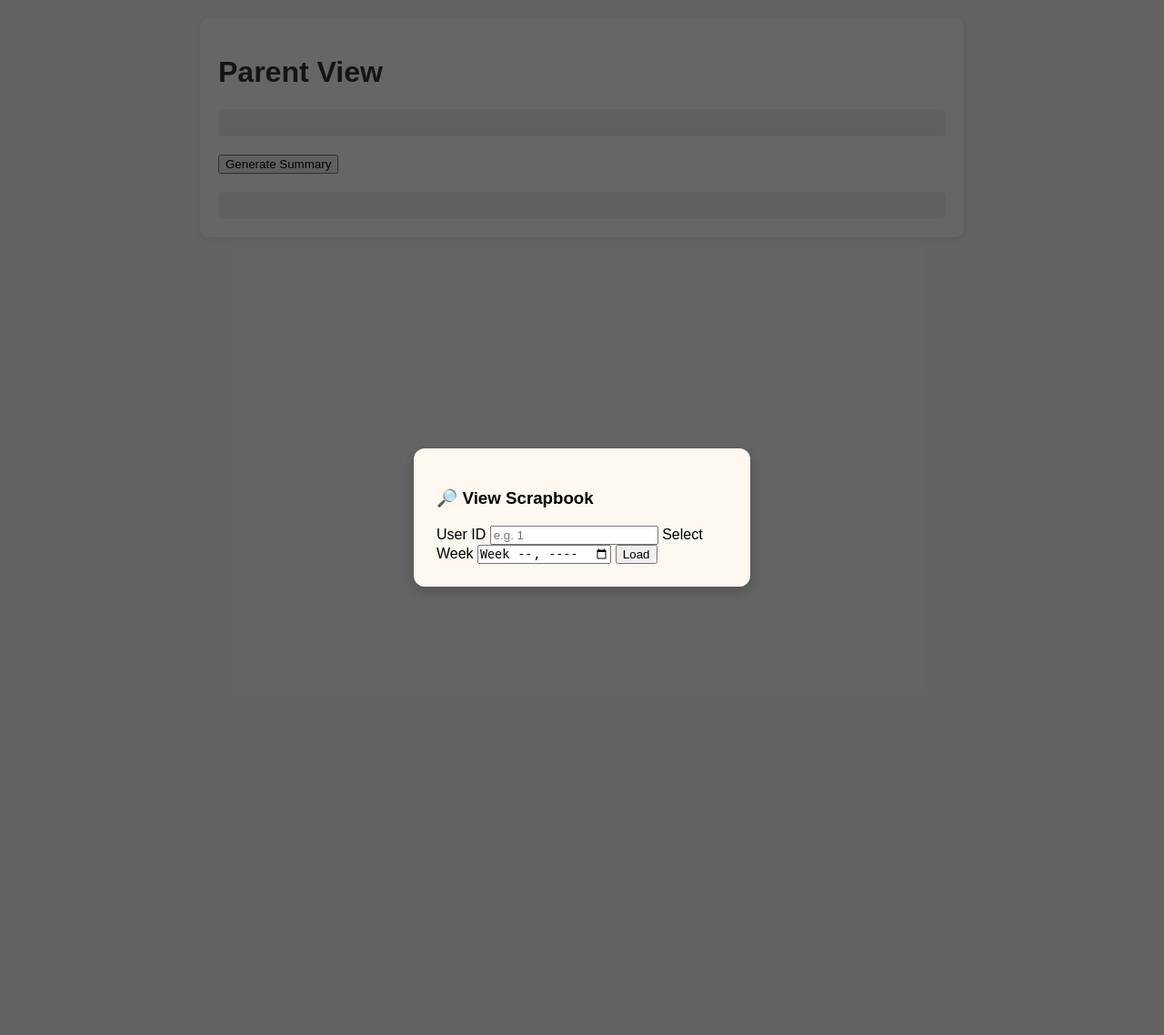
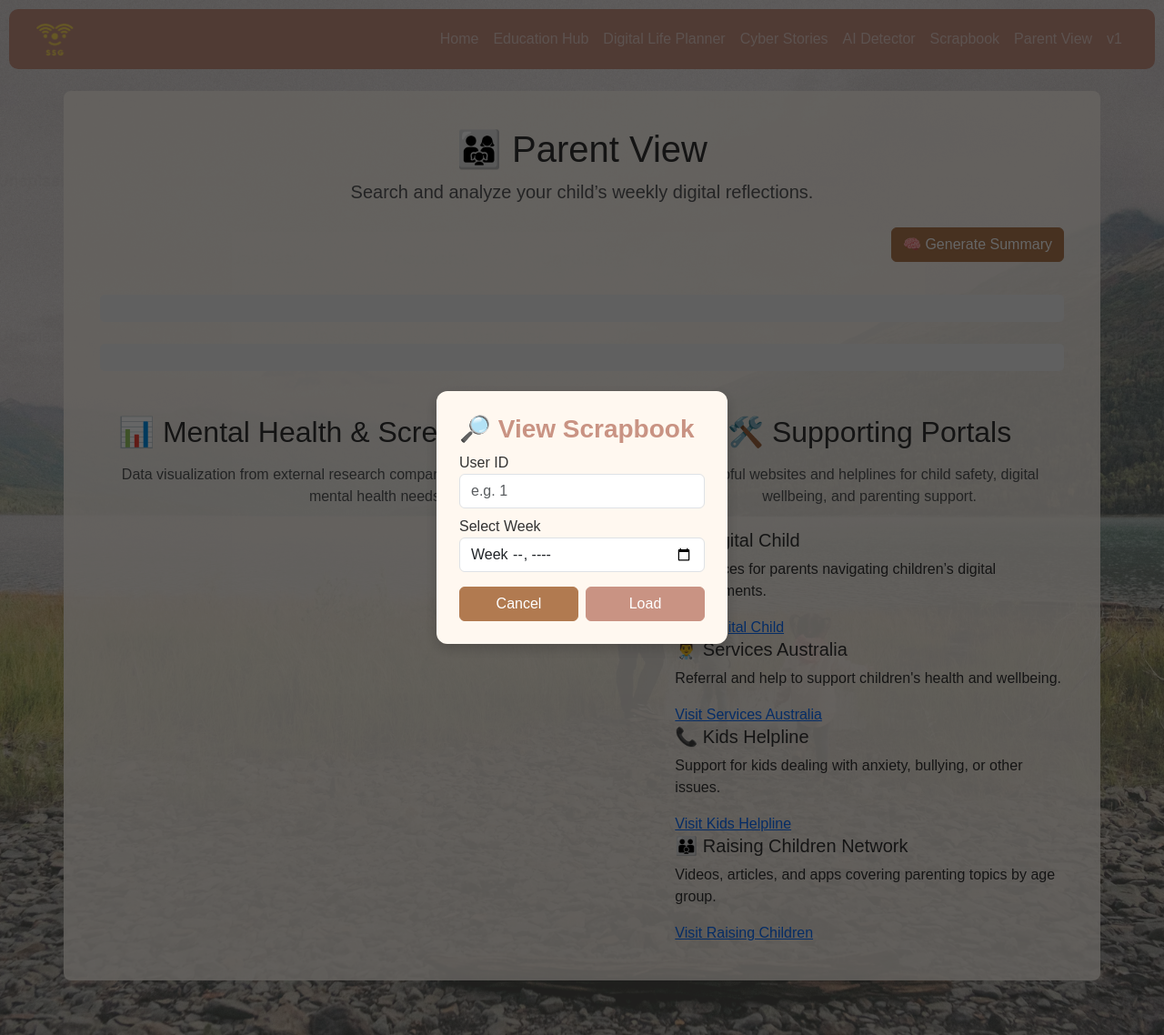
Before and after one commit to HuKaiLiLaJi/FIT5120main, a Python web app: template app/templates/parent.html in a window 1280 px wide. Shown: the whole page at 91% size. Run offline with Jinja, Linux system fonts and the light colour scheme; the template is opened without the code that fills it, so the values that code supplies are empty; some libraries are stand-ins or nearby versions.

Commit message:
Visual update 2.0

```diff
--- a/app/static/mydigitalscrapbook.js
+++ b/app/static/mydigitalscrapbook.js
@@ -1,7 +1,7 @@
 function confirmUserId() {
     const input = document.getElementById("popup-user-id").value.trim();
     if (!input || isNaN(input)) {
-        alert("Please enter a valid numeric user ID.");
+        alert("Please enter a valid user ID.");
         return;
     }
     document.getElementById("user-id").value = input;
--- a/app/static/parent.css
+++ b/app/static/parent.css
@@ -1,84 +1,43 @@
-body {
+/* Scope everything under #parent-view */
+
+#parent-view {
     font-family: Arial, sans-serif;
-    background-color: #f9f9f9;
-    margin: 0;
     padding: 20px;
 }
 
-.container {
-    max-width: 800px;
-    margin: 0 auto;
-    background-color: #ffffff;
-    border-radius: 10px;
-    box-shadow: 0 2px 10px rgba(0, 0, 0, 0.1);
-    padding: 20px;
-}
-
-h1, h2 {
+#parent-view h1,
+#parent-view h2 {
 color: #333;
 }
 
-.controls {
-    margin-bottom: 20px;
-    display: flex;
-    flex-wrap: wrap;
-    gap: 10px;
-}
-
-.controls label {
-    margin-right: 10px;
-    font-weight: bold;
-}
-
-.controls input {
-    flex-grow: 1;
-    padding: 8px;
-    font-size: 14px;
-    border-radius: 5px;
-    border: 1px solid #ddd;
-}
-
-.controls button {
-    background-color: #007bff;
-    color: #ffffff;
-    border: none;
-    padding: 10px 20px;
-    border-radius: 5px;
-    cursor: pointer;
-    flex-shrink: 0;
-}
-
-.controls button:hover {
-    background-color: #0056b3;
-}
-
-.results, .summary {
+#parent-view .results,
+#parent-view .summary {
 margin-top: 20px;
 padding: 15px;
 background-color: #f0f0f0;
 border-radius: 5px;
 }
 
-ul {
-    list-style-type: none;
-    padding: 0;
+#parent-view .entry-card {
+background: #fff;
+border-left: 6px solid #007bff;
+padding: 15px;
+margin-bottom: 12px;
+border-radius: 8px;
+box-shadow: 0 2px 6px rgba(0, 0, 0, 0.08);
+animation: fadeInUp 0.4s ease;
+transition: transform 0.2s ease;
+}
+#parent-view .entry-card:hover {
+transform: scale(1.02);
 }
 
-ul li {
-    background-color: #ffffff;
-    margin-bottom: 10px;
-    padding: 10px;
-    border-radius: 5px;
-    box-shadow: 0 1px 5px rgba(0, 0, 0, 0.1);
+@keyframes fadeInUp {
+0% { opacity: 0; transform: translateY(10px); }
+100% { opacity: 1; transform: translateY(0); }
 }
 
-.summary p {
-    margin: 0;
-    font-weight: bold;
-    color: #555;
-}
-
-/* Modal */
+/* Modal (leave global if also used elsewhere, otherwise scope too) */
 .popup-overlay {
 position: fixed;
 top: 0; left: 0;
--- a/app/static/parent.js
+++ b/app/static/parent.js
@@ -12,6 +12,10 @@
     document.getElementById("parent-popup").remove();
 
     fetchEntries();
+}
+
+function cancelParentPopup() {
+    document.getElementById("parent-popup").remove();
 }
 
 function fetchEntries() {
@@ -32,16 +36,34 @@
             }
 
             entries.forEach(entry => {
-                const card = document.createElement("div");
-                card.classList.add("entry-card");
-                card.innerHTML = `
-                    <h4>${entry.activity_name}</h4>
-                    <p>Enjoyment: ${entry.enjoyment}/3</p>
-                    <p>Amount: ${entry.amount}/3</p>
-                    <p>Activeness: ${entry.activeness}/3</p>
-                    <p><small>${entry.timestamp}</small></p>
-                `;
-                container.appendChild(card);
+                const container = document.getElementById("activity-list");
+                container.innerHTML = ""; // Clear previous results
+
+                if (!entries.length) {
+                    container.innerHTML = "<p>No entries for this week.</p>";
+                    return;
+                }
+
+                // Create a grid wrapper
+                const grid = document.createElement("div");
+                grid.className = "activity-grid";
+                container.appendChild(grid);
+
+                entries.forEach(entry => {
+                    const card = document.createElement("div");
+                    card.classList.add("activity-card");
+
+                    card.innerHTML = `
+                        <div class="activity-name">${entry.activity_name}</div>
+                        <div class="activity-detail">😊 Enjoyment: ${entry.enjoyment}/3</div>
+                        <div class="activity-detail">⏱ Amount: ${entry.amount}/3</div>
+                        <div class="activity-detail">⚡ Activeness: ${entry.activeness}/3</div>
+                        <div class="activity-detail small text-muted">${entry.timestamp}</div>
+                    `;
+
+                    grid.appendChild(card);
+                });
+
             });
         })
         .catch(err => {
--- a/app/static/style.css
+++ b/app/static/style.css
@@ -19,6 +19,12 @@
   padding: 0;
   color: var(--text-color);
 }
+
+h3 {
+  font-weight: bold;
+  color: var(--primary-color);
+}
+
 
 body::before {
   content: "";
--- a/app/templates/base.html
+++ b/app/templates/base.html
@@ -41,22 +41,25 @@
           <li class="nav-item">
             <a class="nav-link" href="{{ url_for('epic2') }}" data-bs-toggle="tooltip" data-bs-placement="bottom" title="Plan balanced screen‑time &amp; activities for your child.">Digital Life Planner</a>
           </li>
-          <!-- Cyber Stories (NEW) -->
+          <!-- Cyber Stories -->
           <li class="nav-item">
             <a class="nav-link" href="{{ url_for('story_page') }}" data-bs-toggle="tooltip" data-bs-placement="bottom" title="Short tales + quizzes that teach online morals.">Cyber Stories</a>
           </li>
-          <!-- AI Detector (NEW) -->
+          <!-- AI Detector -->
           <li class="nav-item">
             <a class="nav-link" href="{{ url_for('detect_page') }}" data-bs-toggle="tooltip" data-bs-placement="bottom" title="Check if an image is AI‑generated or not.">AI Detector</a>
-          </li>
-          <li class="nav-item">
-            <a class="nav-link" href="http://34.235.100.38:8880" data-bs-toggle="tooltip" data-bs-placement="bottom" title="Go to version v1">v1</a>
           </li>
           <!-- Digital Scrapbook -->
           <li class="nav-item">
             <a class="nav-link" href="{{ url_for('my_digital_scrapbook') }}" data-bs-toggle="tooltip" data-bs-placement="bottom" title="Drag emoji blocks and reflect on activities.">Scrapbook</a>
           </li>
-
+          <!-- Parent View -->
+          <li class="nav-item">
+            <a class="nav-link" href="{{ url_for('parent') }}" data-bs-toggle="tooltip" data-bs-placement="bottom" title="View your child's weekly activity summaries.">Parent View</a>
+          </li>
+          <li class="nav-item">
+            <a class="nav-link" href="http://34.235.100.38:8880" data-bs-toggle="tooltip" data-bs-placement="bottom" title="Go to version v1">v1</a>
+          </li>
         </ul>
 
       </div>
--- a/app/templates/parent.html
+++ b/app/templates/parent.html
@@ -1,19 +1,18 @@
-<!DOCTYPE html>
-<html lang="en">
-<head>
-    <meta charset="UTF-8">
-    <meta name="viewport" content="width=device-width, initial-scale=1.0">
-    <title>Parent View</title>
+{% extends "base.html" %}
+{% block title %}Parent View{% endblock %}
+
+{% block extra_styles %}
 <link rel="stylesheet" href="{{ url_for('static', filename='parent.css') }}">
-</head>
-<body>
-    <div class="container">
-        <h1>Parent View</h1>
-        <!-- Hidden input storage -->
-        <input type="hidden" id="user-id">
-        <input type="hidden" id="week-select">
+{% endblock %}
 
-        <!-- Modal popup for parent input -->
+{% block content %}
+<div id="parent-view">
+    <div class="text-center">
+        <h1 class="mb-2">👨‍👩‍👧 Parent View</h1>
+        <p class="lead text-muted mb-4">Search and analyze your child’s weekly digital reflections.</p>
+    </div>
+
+    <!-- Modal Popup for User ID + Week -->
     <div id="parent-popup" class="popup-overlay">
         <div class="popup-box">
         <h3>🔎 View Scrapbook</h3>
@@ -21,13 +20,107 @@
         <input type="number" id="popup-user-id" placeholder="e.g. 1" class="form-control mb-2">
         <label>Select Week</label>
         <input type="week" id="popup-week" class="form-control mb-3">
-                <button class="btn btn-primary w-100" onclick="confirmParentInputs()">Load</button>
+        <div class="d-flex justify-content-between gap-2">
+            <button class="btn btn-secondary w-50" onclick="window.location.href='/'">Cancel</button>
+            <button class="btn btn-primary w-50" onclick="confirmParentInputs()">Load</button>
         </div>
         </div>
+    </div>
+
+
+
+    <input type="hidden" id="user-id">
+    <input type="hidden" id="week-select">
+
+    <div class="text-end">
+        <button class="btn btn-secondary mb-3" onclick="generateSummary()">🧠 Generate Summary</button>
+    </div>
+
     <div id="activity-list" class="results"></div>
-        <button onclick="generateSummary()" style="margin-top: 20px;">Generate Summary</button>
-        <div id="summary" class="summary"></div>
+    <div id="summary" class="summary mt-4"></div>
+
+<!-- Insights & Resources Section -->
+<div class="row mt-5" id="insight-section">
+    <!-- Left: Tableau Chart -->
+    <div class="col-md-7 mb-4">
+      <h2 class="text-center mb-3">📊 Mental Health & Screen Time Insight</h2>
+      <p class="text-muted text-center mb-4">Data visualization from external research comparing screen time with children's mental health needs.</p>
+      <div class='tableauPlaceholder' id='viz1746961361179' style='position: relative; width: 100%;'>
+        <noscript>
+          <a href='#'>
+            <img alt='Mental Health vs Screen Time'
+                 src='https://public.tableau.com/static/images/It/Iteration3_17464504151580/Sheet12/1_rss.png'
+                 style='border: none; width: 100%;' />
+          </a>
+        </noscript>
+        <object class='tableauViz' style='display:none; width: 100%;'>
+          <param name='host_url' value='https%3A%2F%2Fpublic.tableau.com%2F' />
+          <param name='embed_code_version' value='3' />
+          <param name='site_root' value='' />
+          <param name='name' value='Iteration3_17464504151580/Sheet12' />
+          <param name='tabs' value='no' />
+          <param name='toolbar' value='yes' />
+          <param name='static_image' value='https://public.tableau.com/static/images/It/Iteration3_17464504151580/Sheet12/1.png' />
+          <param name='animate_transition' value='yes' />
+          <param name='display_static_image' value='yes' />
+          <param name='display_spinner' value='yes' />
+          <param name='display_overlay' value='yes' />
+          <param name='display_count' value='yes' />
+          <param name='language' value='en-US' />
+          <param name='filter' value='publish=yes' />
+        </object>
       </div>
+    </div>
+
+    <!-- Right: Supporting Resources -->
+    <div class="col-md-5" id="supporting-resources">
+      <h2 class="text-center mb-3">🛠️ Supporting Portals</h2>
+      <p class="text-muted text-center mb-4">Helpful websites and helplines for child safety, digital wellbeing, and parenting support.</p>
+
+      <div class="resource-list">
+        <div class="resource-card">
+          <h5>📱 Digital Child</h5>
+          <p>Resources for parents navigating children’s digital environments.</p>
+          <a href="https://digitalchild.org.au/parents/" target="_blank">Visit Digital Child</a>
+        </div>
+
+        <div class="resource-card">
+          <h5>👨‍⚕️ Services Australia</h5>
+          <p>Referral and help to support children's health and wellbeing.</p>
+          <a href="https://www.servicesaustralia.gov.au/child-health-and-safety" target="_blank">Visit Services Australia</a>
+        </div>
+
+        <div class="resource-card">
+          <h5>📞 Kids Helpline</h5>
+          <p>Support for kids dealing with anxiety, bullying, or other issues.</p>
+          <a href="https://kidshelpline.com.au/" target="_blank">Visit Kids Helpline</a>
+        </div>
+
+        <div class="resource-card">
+          <h5>👪 Raising Children Network</h5>
+          <p>Videos, articles, and apps covering parenting topics by age group.</p>
+          <a href="https://raisingchildren.net.au/" target="_blank">Visit Raising Children</a>
+        </div>
+      </div>
+    </div>
+</div>
+{% endblock %}
+
+{% block extra_scripts %}
 <script src="{{ url_for('static', filename='parent.js') }}"></script>
-</body>
-</html>
+
+<script>
+    document.addEventListener("DOMContentLoaded", function () {
+      var divElement = document.getElementById('viz1746961361179');
+      if (!divElement) return;
+      var vizElement = divElement.getElementsByTagName('object')[0];
+      vizElement.style.width = '100%';
+      vizElement.style.height = (divElement.offsetWidth * 0.75) + 'px';
+
+      var scriptElement = document.createElement('script');
+      scriptElement.src = 'https://public.tableau.com/javascripts/api/viz_v1.js';
+      vizElement.parentNode.insertBefore(scriptElement, vizElement);
+    });
+  </script>
+
+{% endblock %}
```
Also changed, not shown: other parts of app/static/parent.css (+28 -13 lines), app/templates/index.html (+28 -10 lines), app/templates/mydigitalscrapbook.html (+6 -2 lines). Lines whose indentation alone changed are shown as unchanged.
